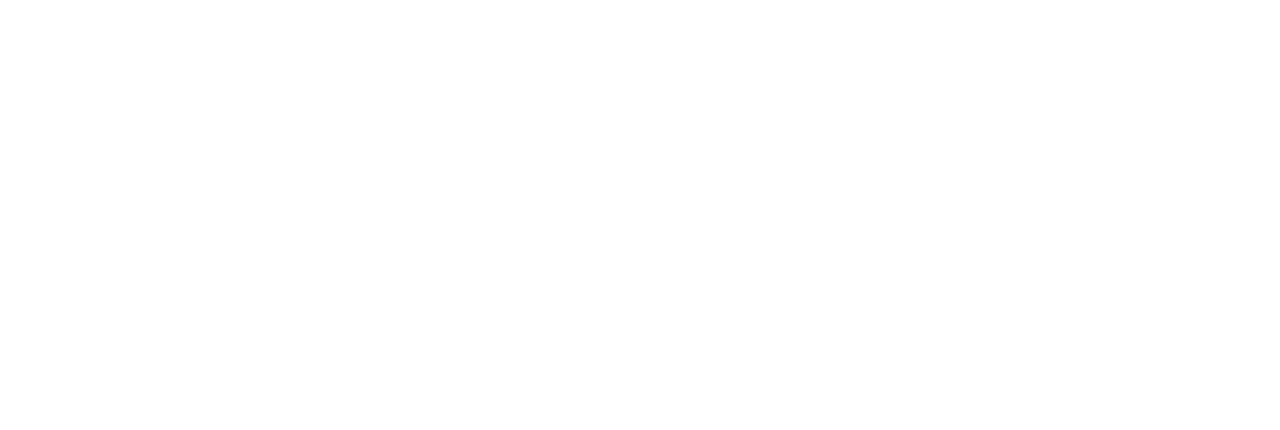
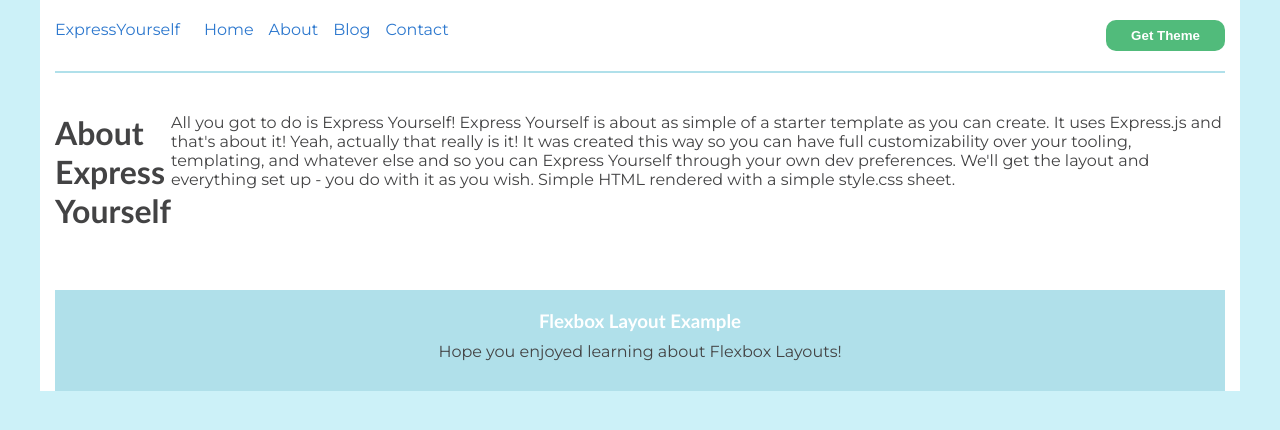
Before and after one commit to GeauxWeisbeck4/Express-Yourself, a website: page pages/about.html in a window 1280 px wide. Drawn offline with Linux system fonts and the light colour scheme; files that its build step writes are made by us from their sources.

Commit message:
4 files modified, 1 added

```diff
--- a/index.js
+++ b/index.js
@@ -9,6 +9,10 @@ app.get('/', (req, res) => {
   res.sendFile(path.resolve('pages/index.html'));
 });
 
+app.get('/about', (req, res) => {
+  res.sendFile(path.resolve('pages/about.html'));
+});
+
 app.listen(port, () => {
   console.log(`Example app listening at http://localhost:${port}`);
 });
--- a/package.json
+++ b/package.json
@@ -1,7 +1,8 @@
 {
-  "name": "node-starter",
-  "version": "0.0.0",
+  "name": "express-yourself",
+  "version": "1.0.0",
   "private": true,
+  "main": "index.js",
   "scripts": {
     "start": "node index.js"
   },
--- a/pages/about.html
+++ b/pages/about.html
@@ -0,0 +1,48 @@
+<!DOCTYPE html>
+<html lang="en">
+  <head>
+    <meta charset="UTF-8" />
+    <meta http-equiv="X-UA-Compatible" content="IE=edge" />
+    <meta name="viewport" content="width=device-width, initial-scale=1.0" />
+    <link rel="stylesheet" href="style.css" />
+    <title>Express Template</title>
+  </head>
+  <body>
+    <div class="container">
+      <header>
+        <nav>
+          <ul>
+            <li class="logo">
+              <a href="/">ExpressYourself</a>
+            </li>
+            <li><a href="/">Home</a></li>
+            <li><a href="/about">About</a></li>
+            <li><a href="/blog">Blog</a></li>
+            <li><a href="/contact">Contact</a></li>
+          </ul>
+        </nav>
+        <button>Get Theme</button>
+      </header>
+
+      <div class="wrapper">
+          <h1 class="hero-title">About Express Yourself</h1>
+
+          <p class="hero-description">
+            All you got to do is Express Yourself! Express Yourself is about as
+            simple of a starter template as you can create. It uses Express.js
+            and that's about it! Yeah, actually that really is it! It was
+            created this way so you can have full customizability over your
+            tooling, templating, and whatever else and so you can Express
+            Yourself through your own dev preferences. We'll get the layout and
+            everything set up - you do with it as you wish. Simple HTML rendered
+            with a simple style.css sheet.
+          </p>
+        </section>
+      </div>
+      <footer>
+        <h3>Flexbox Layout Example</h3>
+        <p>Hope you enjoyed learning about Flexbox Layouts!</p>
+      </footer>
+    </div>
+  </body>
+</html>
```
Also changed, not shown: pages/index.html (+9 -3 lines), 1 other file.
